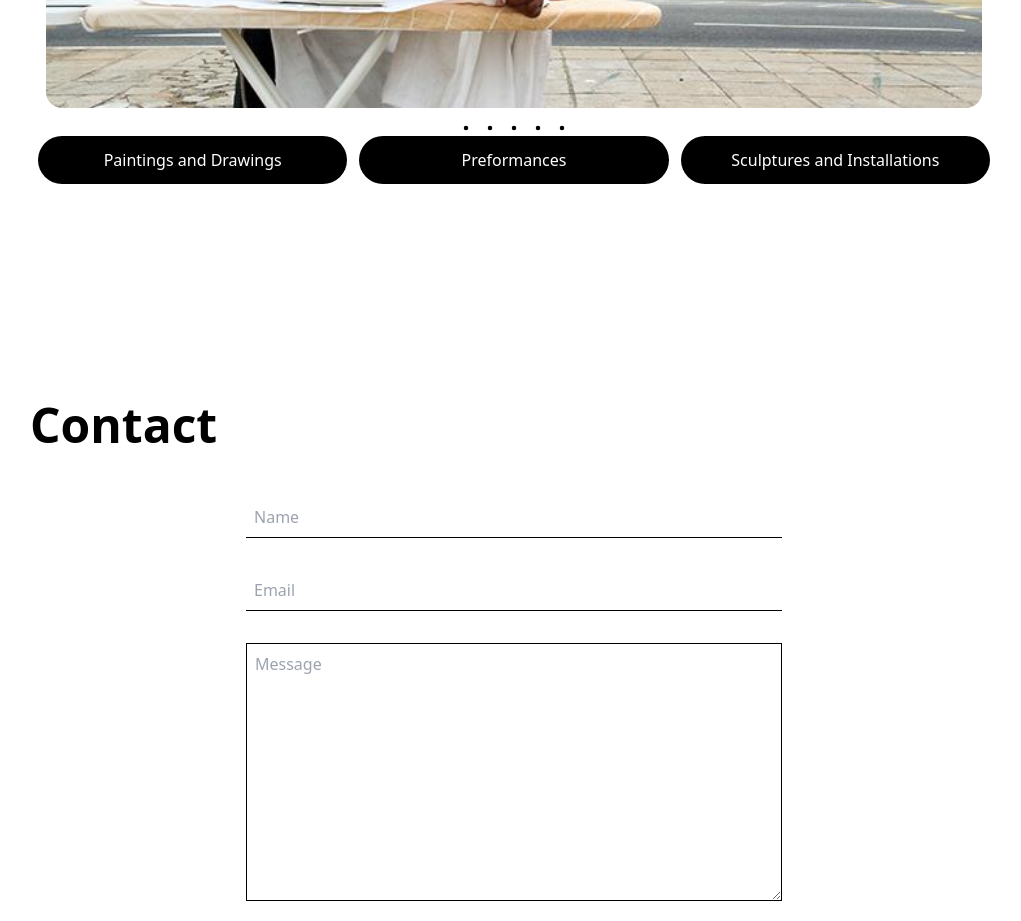
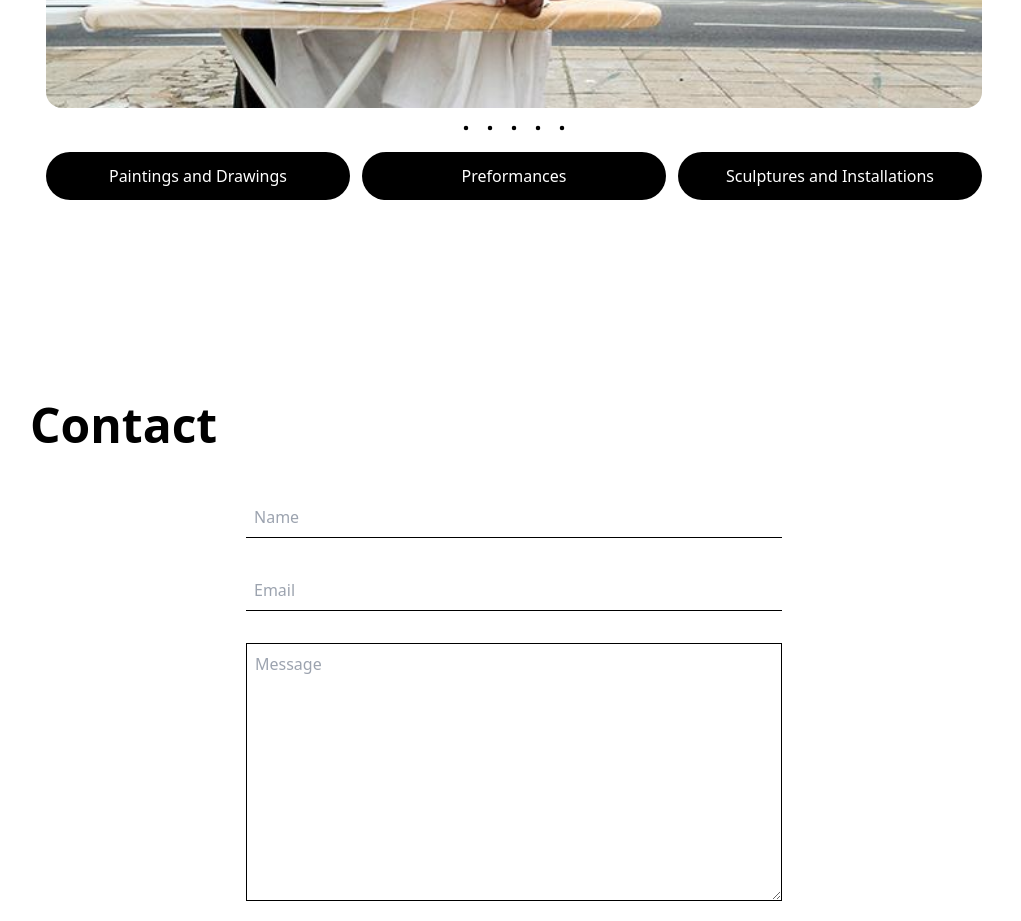
Before and after one commit to rashodkorala/bandumanamperi, a Next.js app: page / in a window 1280 px wide. Shown: the part 1380-2301 px from the top of the page, without its empty margins (126-1147 px from the left). Built offline with nearby package versions, Linux system fonts and the light colour scheme.

Commit message:
adjust typos and social links

```diff
--- a/src/Components/Work.tsx
+++ b/src/Components/Work.tsx
@@ -15,7 +15,7 @@ const Work = (props: Props) => {
           <Slider hoveredSlideIndex={hoveredSlideIndex} setHoveredSlideIndex={setHoveredSlideIndex} />
         </div>
 
-        <div className=" p-2 flex flex-col md:grid md:grid-flow-col md:grid-cols-3 gap-3">
+        <div className=" py-6 p-4 flex flex-col md:grid md:grid-flow-col md:grid-cols-3 gap-3">
           <button className="bg-black text-white rounded-[25px] py-3" onClick={() => setHoveredSlideIndex(1)}>
             Paintings and Drawings
           </button>
--- a/src/Components/subComponents/imageSlideShow/Slider.jsx
+++ b/src/Components/subComponents/imageSlideShow/Slider.jsx
@@ -18,7 +18,7 @@ const Slider = ({ hoveredSlideIndex, setHoveredSlideIndex }) => {
       url: "/Assets/Preformances/Bandaged_Body_1.jpg",
     },
     {
-      url: "/Assets/installations_and_Sculptures/numbed.jpg",
+      url: "/Assets/installations_and_Sculptures/Numbed.jpg",
     },
   ];
 
--- a/src/data/linksData.ts
+++ b/src/data/linksData.ts
@@ -12,7 +12,7 @@ export const navLinks = [
 export const socialLinks = [
   { title: "Twitter", path: "https://twitter.com/yourusername", icon: FaTwitter },
   { title: "Instagram", path: "https://instagram.com/bandumanamperi", icon: FaInstagram },
-  { title: "Facebook", path: "https://linkedin.com/in/yourusername", icon: FaFacebook },
+  { title: "Facebook", path: "https://facebook.com/bandumanamperi", icon: FaFacebook },
 ];
 
 export const contacts = [
```
